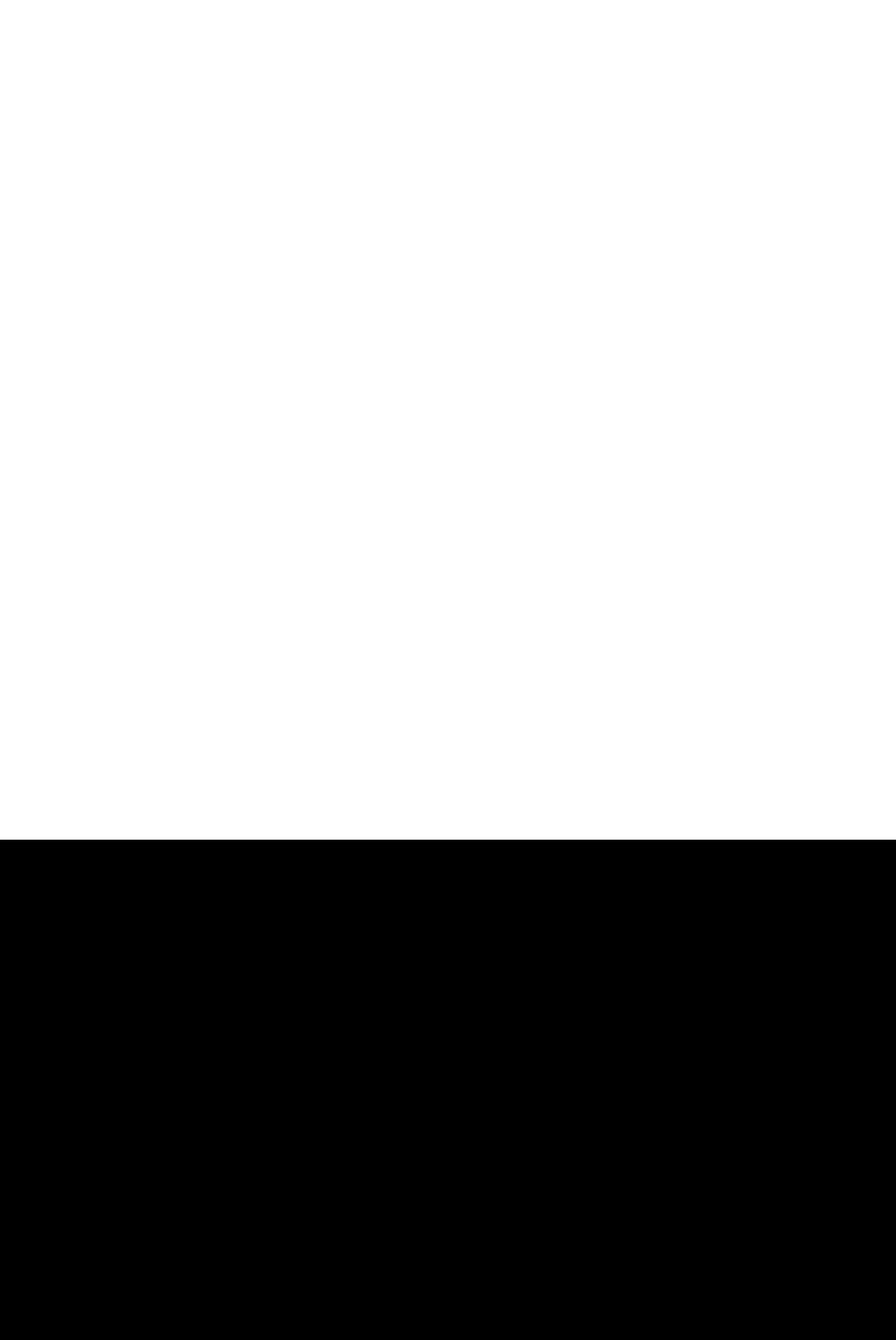
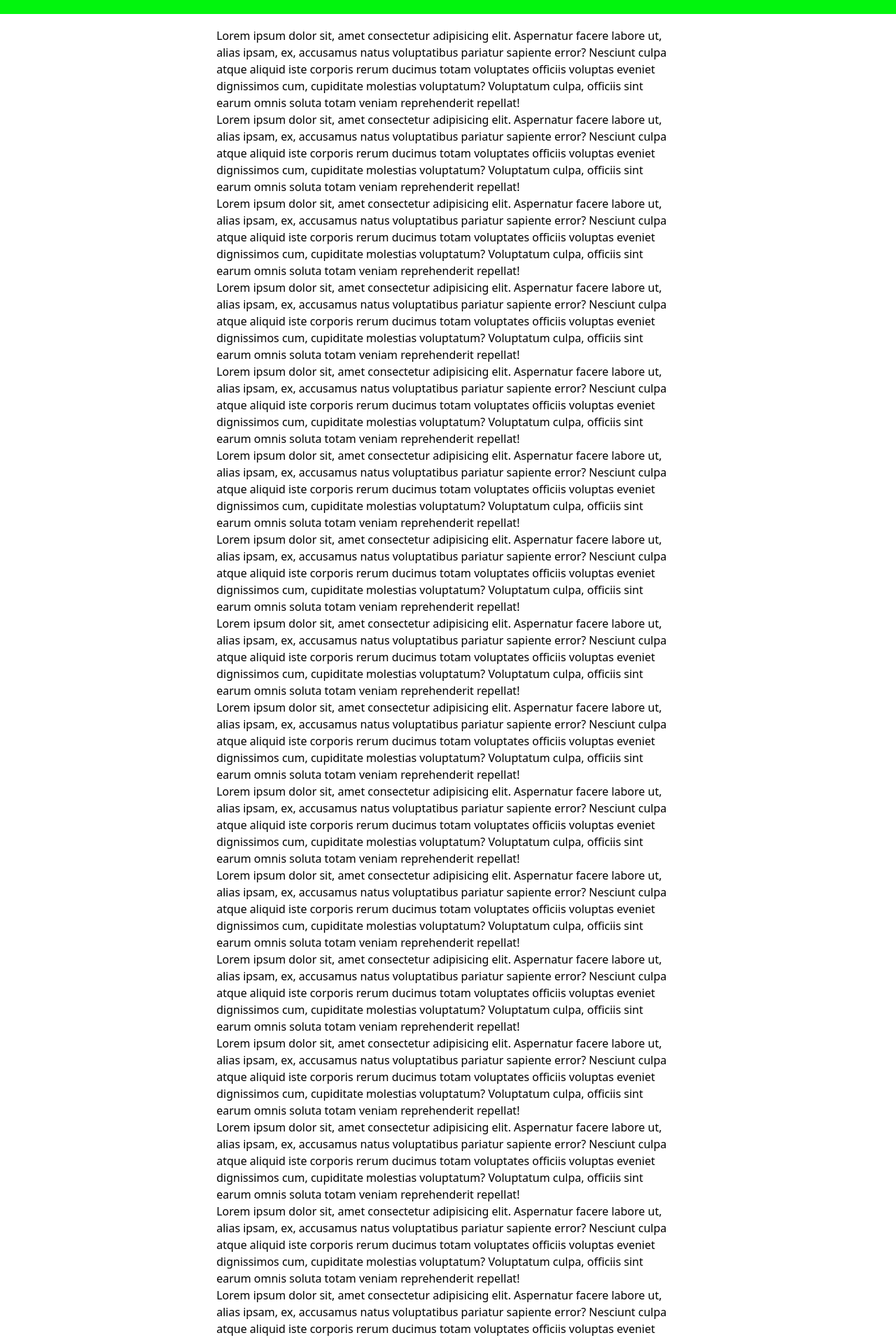
Before and after one commit to sudhanshuDongre24/react-motion, a React (Vite) app: page / in a window 1280 px wide. Shown: the top 1915 px of the page at 70% size. Built offline with nearby package versions, Linux system fonts and the light colour scheme.

Commit message:
add scrollAnimation

```diff
--- a/src/App.tsx
+++ b/src/App.tsx
@@ -15,6 +15,7 @@ import DragConstraints from "./examples/DragConstraints.js";
 import DynamicNavbar from "./examples/DynamicNavbar.js";
 import AnimationControl from "./pages/AnimationControl.js";
 import ViewBasedAnimation from "./pages/ViewBasedAnimation.js";
+import ScrollAnimation from "./pages/ScrollAnimation.js";
 
 const App = () => {
   return (
@@ -22,7 +23,8 @@ const App = () => {
       {/* <BasicOfMotion /> */}
       {/* <Gesture /> */}
       {/* <AnimationControl /> */}
-      <ViewBasedAnimation />
+      {/* <ViewBasedAnimation /> */}
+      <ScrollAnimation />
 
       {/* Examples */}
       {/* <AnimatePresenceStack /> */}
--- /dev/null
+++ b/src/pages/ScrollAnimation.tsx
@@ -0,0 +1,168 @@
+import { useScroll, motion, useSpring, useTransform } from "motion/react";
+import React from "react";
+
+const ScrollAnimation = () => {
+  const { scrollYProgress } = useScroll();
+  const scaleX = useSpring(scrollYProgress);
+  const background = useTransform(
+    scrollYProgress,
+    [0, 1],
+    ["rgb(86,1,245)", "rgb(1,245,13)"]
+  );
+
+  return (
+    <div>
+      <motion.div
+        style={{
+          position: "sticky",
+          //   scaleX: scrollYProgress,
+          scaleX,
+          transformOrigin: "left",
+          //   background: "blue",
+          background,
+          top: 0,
+          width: "100%",
+          height: "20px",
+        }}
+      />
+      <div
+        style={{
+          maxWidth: "700px",
+          margin: "auto",
+          padding: "1.2rem",
+        }}
+      >
+        <p>
+          Lorem ipsum dolor sit, amet consectetur adipisicing elit. Aspernatur
+          facere labore ut, alias ipsam, ex, accusamus natus voluptatibus
+          pariatur sapiente error? Nesciunt culpa atque aliquid iste corporis
+          rerum ducimus totam voluptates officiis voluptas eveniet dignissimos
+          cum, cupiditate molestias voluptatum? Voluptatum culpa, officiis sint
+          earum omnis soluta totam veniam reprehenderit repellat!
+        </p>
+        <p>
+          Lorem ipsum dolor sit, amet consectetur adipisicing elit. Aspernatur
+          facere labore ut, alias ipsam, ex, accusamus natus voluptatibus
+          pariatur sapiente error? Nesciunt culpa atque aliquid iste corporis
+          rerum ducimus totam voluptates officiis voluptas eveniet dignissimos
+          cum, cupiditate molestias voluptatum? Voluptatum culpa, officiis sint
+          earum omnis soluta totam veniam reprehenderit repellat!
+        </p>
+        <p>
+          Lorem ipsum dolor sit, amet consectetur adipisicing elit. Aspernatur
+          facere labore ut, alias ipsam, ex, accusamus natus voluptatibus
+          pariatur sapiente error? Nesciunt culpa atque aliquid iste corporis
+          rerum ducimus totam voluptates officiis voluptas eveniet dignissimos
+          cum, cupiditate molestias voluptatum? Voluptatum culpa, officiis sint
+          earum omnis soluta totam veniam reprehenderit repellat!
+        </p>
+        <p>
+          Lorem ipsum dolor sit, amet consectetur adipisicing elit. Aspernatur
+          facere labore ut, alias ipsam, ex, accusamus natus voluptatibus
+          pariatur sapiente error? Nesciunt culpa atque aliquid iste corporis
+          rerum ducimus totam voluptates officiis voluptas eveniet dignissimos
+          cum, cupiditate molestias voluptatum? Voluptatum culpa, officiis sint
+          earum omnis soluta totam veniam reprehenderit repellat!
+        </p>
+        <p>
+          Lorem ipsum dolor sit, amet consectetur adipisicing elit. Aspernatur
+          facere labore ut, alias ipsam, ex, accusamus natus voluptatibus
+          pariatur sapiente error? Nesciunt culpa atque aliquid iste corporis
+          rerum ducimus totam voluptates officiis voluptas eveniet dignissimos
+          cum, cupiditate molestias voluptatum? Voluptatum culpa, officiis sint
+          earum omnis soluta totam veniam reprehenderit repellat!
+        </p>
+        <p>
+          Lorem ipsum dolor sit, amet consectetur adipisicing elit. Aspernatur
+          facere labore ut, alias ipsam, ex, accusamus natus voluptatibus
+          pariatur sapiente error? Nesciunt culpa atque aliquid iste corporis
+          rerum ducimus totam voluptates officiis voluptas eveniet dignissimos
+          cum, cupiditate molestias voluptatum? Voluptatum culpa, officiis sint
+          earum omnis soluta totam veniam reprehenderit repellat!
+        </p>
+        <p>
+          Lorem ipsum dolor sit, amet consectetur adipisicing elit. Aspernatur
+          facere labore ut, alias ipsam, ex, accusamus natus voluptatibus
+          pariatur sapiente error? Nesciunt culpa atque aliquid iste corporis
+          rerum ducimus totam voluptates officiis voluptas eveniet dignissimos
+          cum, cupiditate molestias voluptatum? Voluptatum culpa, officiis sint
+          earum omnis soluta totam veniam reprehenderit repellat!
+        </p>
+        <p>
+          Lorem ipsum dolor sit, amet consectetur adipisicing elit. Aspernatur
+          facere labore ut, alias ipsam, ex, accusamus natus voluptatibus
+          pariatur sapiente error? Nesciunt culpa atque aliquid iste corporis
+          rerum ducimus totam voluptates officiis voluptas eveniet dignissimos
+          cum, cupiditate molestias voluptatum? Voluptatum culpa, officiis sint
+          earum omnis soluta totam veniam reprehenderit repellat!
+        </p>
+        <p>
+          Lorem ipsum dolor sit, amet consectetur adipisicing elit. Aspernatur
+          facere labore ut, alias ipsam, ex, accusamus natus voluptatibus
+          pariatur sapiente error? Nesciunt culpa atque aliquid iste corporis
+          rerum ducimus totam voluptates officiis voluptas eveniet dignissimos
+          cum, cupiditate molestias voluptatum? Voluptatum culpa, officiis sint
+          earum omnis soluta totam veniam reprehenderit repellat!
+        </p>
+        <p>
+          Lorem ipsum dolor sit, amet consectetur adipisicing elit. Aspernatur
+          facere labore ut, alias ipsam, ex, accusamus natus voluptatibus
+          pariatur sapiente error? Nesciunt culpa atque aliquid iste corporis
+          rerum ducimus totam voluptates officiis voluptas eveniet dignissimos
+          cum, cupiditate molestias voluptatum? Voluptatum culpa, officiis sint
+          earum omnis soluta totam veniam reprehenderit repellat!
+        </p>
+        <p>
+          Lorem ipsum dolor sit, amet consectetur adipisicing elit. Aspernatur
+          facere labore ut, alias ipsam, ex, accusamus natus voluptatibus
+          pariatur sapiente error? Nesciunt culpa atque aliquid iste corporis
+          rerum ducimus totam voluptates officiis voluptas eveniet dignissimos
+          cum, cupiditate molestias voluptatum? Voluptatum culpa, officiis sint
+          earum omnis soluta totam veniam reprehenderit repellat!
+        </p>
+        <p>
+          Lorem ipsum dolor sit, amet consectetur adipisicing elit. Aspernatur
+          facere labore ut, alias ipsam, ex, accusamus natus voluptatibus
+          pariatur sapiente error? Nesciunt culpa atque aliquid iste corporis
+          rerum ducimus totam voluptates officiis voluptas eveniet dignissimos
+          cum, cupiditate molestias voluptatum? Voluptatum culpa, officiis sint
+          earum omnis soluta totam veniam reprehenderit repellat!
+        </p>
+        <p>
+          Lorem ipsum dolor sit, amet consectetur adipisicing elit. Aspernatur
+          facere labore ut, alias ipsam, ex, accusamus natus voluptatibus
+          pariatur sapiente error? Nesciunt culpa atque aliquid iste corporis
+          rerum ducimus totam voluptates officiis voluptas eveniet dignissimos
+          cum, cupiditate molestias voluptatum? Voluptatum culpa, officiis sint
+          earum omnis soluta totam veniam reprehenderit repellat!
+        </p>
+        <p>
+          Lorem ipsum dolor sit, amet consectetur adipisicing elit. Aspernatur
+          facere labore ut, alias ipsam, ex, accusamus natus voluptatibus
+          pariatur sapiente error? Nesciunt culpa atque aliquid iste corporis
+          rerum ducimus totam voluptates officiis voluptas eveniet dignissimos
+          cum, cupiditate molestias voluptatum? Voluptatum culpa, officiis sint
+          earum omnis soluta totam veniam reprehenderit repellat!
+        </p>
+        <p>
+          Lorem ipsum dolor sit, amet consectetur adipisicing elit. Aspernatur
+          facere labore ut, alias ipsam, ex, accusamus natus voluptatibus
+          pariatur sapiente error? Nesciunt culpa atque aliquid iste corporis
+          rerum ducimus totam voluptates officiis voluptas eveniet dignissimos
+          cum, cupiditate molestias voluptatum? Voluptatum culpa, officiis sint
+          earum omnis soluta totam veniam reprehenderit repellat!
+        </p>
+        <p>
+          Lorem ipsum dolor sit, amet consectetur adipisicing elit. Aspernatur
+          facere labore ut, alias ipsam, ex, accusamus natus voluptatibus
+          pariatur sapiente error? Nesciunt culpa atque aliquid iste corporis
+          rerum ducimus totam voluptates officiis voluptas eveniet dignissimos
+          cum, cupiditate molestias voluptatum? Voluptatum culpa, officiis sint
+          earum omnis soluta totam veniam reprehenderit repellat!
+        </p>
+      </div>
+    </div>
+  );
+};
+
+export default ScrollAnimation;
```
